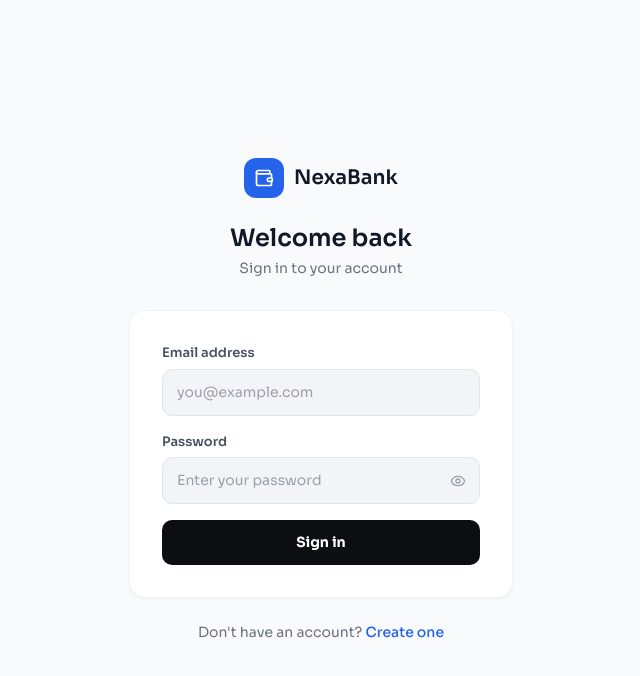
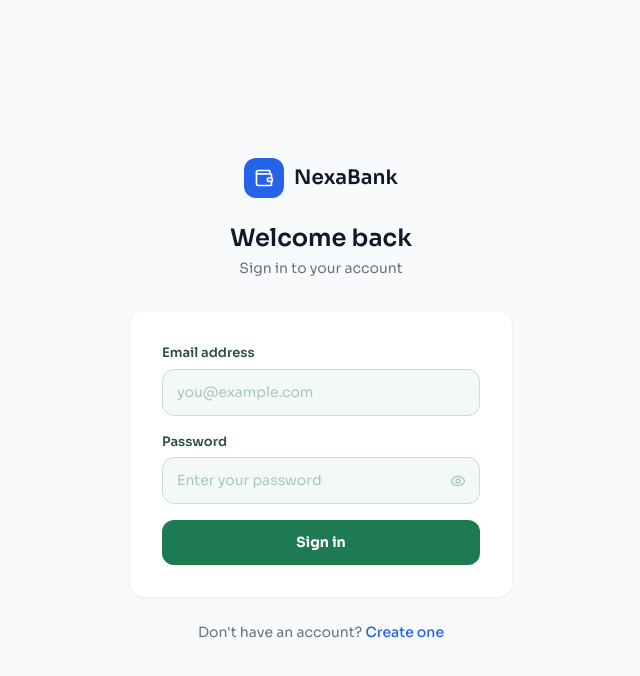
Before and after one commit to hvriza39-rgb/Online-banking, a Next.js app: page /login in a window 1280 px wide. Shown: the top 676 px of the page, without its empty margins (319-959 px from the left). Built offline with nearby package versions, Linux system fonts and the light colour scheme.

Commit message:
Update login-form.tsx

```diff
--- a/src/components/login-form.tsx
+++ b/src/components/login-form.tsx
@@ -32,7 +32,7 @@ export function LoginForm() {
 
       {/* Email */}
       <div>
-        <label className="block text-[13px] font-semibold text-[#4b5262] mb-1.5">
+        <label className="block text-[13px] font-semibold text-[#2d5042] mb-1.5">
           Email address
         </label>
         <input
@@ -41,12 +41,12 @@ export function LoginForm() {
           placeholder="you@example.com"
           autoComplete="email"
           className={cn(
-            "w-full px-3.5 py-3 rounded-[10px] text-[14px] text-[#0c0e12] outline-none transition-all",
-            "bg-[#f3f4f7] border placeholder:text-[#9aa0ad]",
-            "focus:bg-white focus:border-[#0c0e12] focus:shadow-[0_0_0_3px_rgba(12,14,18,0.07)]",
+            "w-full px-3.5 py-3 rounded-xl text-[14px] text-[#0f2419] outline-none transition-all",
+            "bg-[#f2f9f6] border placeholder:text-[#a8c8b8]",
+            "focus:bg-white focus:border-[#1e7a52] focus:shadow-[0_0_0_3px_rgba(30,122,82,0.1)]",
             errors.email
               ? "border-[#c0392b] bg-[#fdf3f2] focus:border-[#c0392b] focus:shadow-[0_0_0_3px_rgba(192,57,43,0.08)]"
-              : "border-[#e2e5ea]"
+              : "border-[#c8dfd5]"
           )}
         />
         {errors.email && (
@@ -59,7 +59,7 @@ export function LoginForm() {
 
       {/* Password */}
       <div>
-        <label className="block text-[13px] font-semibold text-[#4b5262] mb-1.5">
+        <label className="block text-[13px] font-semibold text-[#2d5042] mb-1.5">
           Password
         </label>
         <div className="relative">
@@ -69,18 +69,18 @@ export function LoginForm() {
             placeholder="Enter your password"
             autoComplete="current-password"
             className={cn(
-              "w-full px-3.5 py-3 pr-11 rounded-[10px] text-[14px] text-[#0c0e12] outline-none transition-all",
-              "bg-[#f3f4f7] border placeholder:text-[#9aa0ad]",
-              "focus:bg-white focus:border-[#0c0e12] focus:shadow-[0_0_0_3px_rgba(12,14,18,0.07)]",
+              "w-full px-3.5 py-3 pr-11 rounded-xl text-[14px] text-[#0f2419] outline-none transition-all",
+              "bg-[#f2f9f6] border placeholder:text-[#a8c8b8]",
+              "focus:bg-white focus:border-[#1e7a52] focus:shadow-[0_0_0_3px_rgba(30,122,82,0.1)]",
               errors.password
                 ? "border-[#c0392b] bg-[#fdf3f2] focus:border-[#c0392b] focus:shadow-[0_0_0_3px_rgba(192,57,43,0.08)]"
-                : "border-[#e2e5ea]"
+                : "border-[#c8dfd5]"
             )}
           />
           <button
             type="button"
             onClick={() => setShowPw(!showPw)}
-            className="absolute right-3.5 top-1/2 -translate-y-1/2 text-[#9aa0ad] hover:text-[#4b5262] transition-colors"
+            className="absolute right-3.5 top-1/2 -translate-y-1/2 text-[#a8c8b8] hover:text-[#2d5042] transition-colors"
           >
             {showPw ? <EyeOff className="w-4 h-4" /> : <Eye className="w-4 h-4" />}
           </button>
@@ -95,7 +95,7 @@ export function LoginForm() {
 
       {/* Server error */}
       {error && (
-        <div className="flex items-center gap-2.5 p-3 rounded-[10px] bg-[#fdf3f2] border border-[#f5c0bb] text-[#c0392b] text-[13px]">
+        <div className="flex items-center gap-2.5 p-3 rounded-xl bg-[#fdf3f2] border border-[#f5c0bb] text-[#c0392b] text-[13px]">
           <AlertCircle className="w-4 h-4 flex-shrink-0" />
           {error}
         </div>
@@ -105,7 +105,7 @@ export function LoginForm() {
       <button
         type="submit"
         disabled={isSubmitting}
-        className="w-full py-3 mt-1 bg-[#0c0e12] hover:bg-[#1e2229] active:bg-[#0c0e12] text-white text-[14px] font-bold rounded-[10px] transition-colors disabled:opacity-50 flex items-center justify-center gap-2"
+        className="w-full py-3 mt-1 bg-[#1e7a52] hover:bg-[#185f40] active:bg-[#1e7a52] text-white text-[14px] font-bold rounded-xl transition-colors disabled:opacity-50 flex items-center justify-center gap-2"
       >
         {isSubmitting && <Loader2 className="w-4 h-4 animate-spin" />}
         {isSubmitting ? "Signing in…" : "Sign in"}
```
